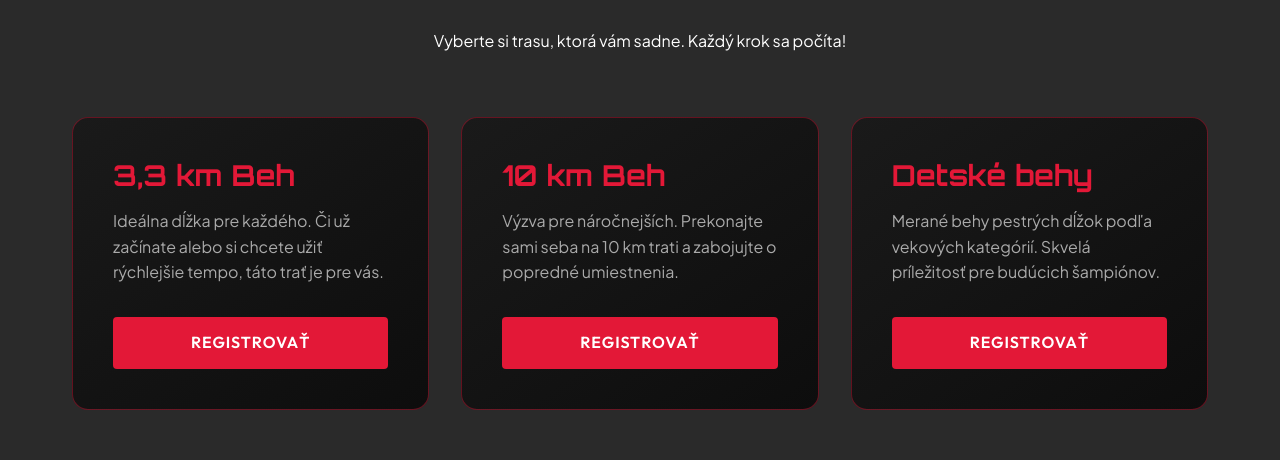
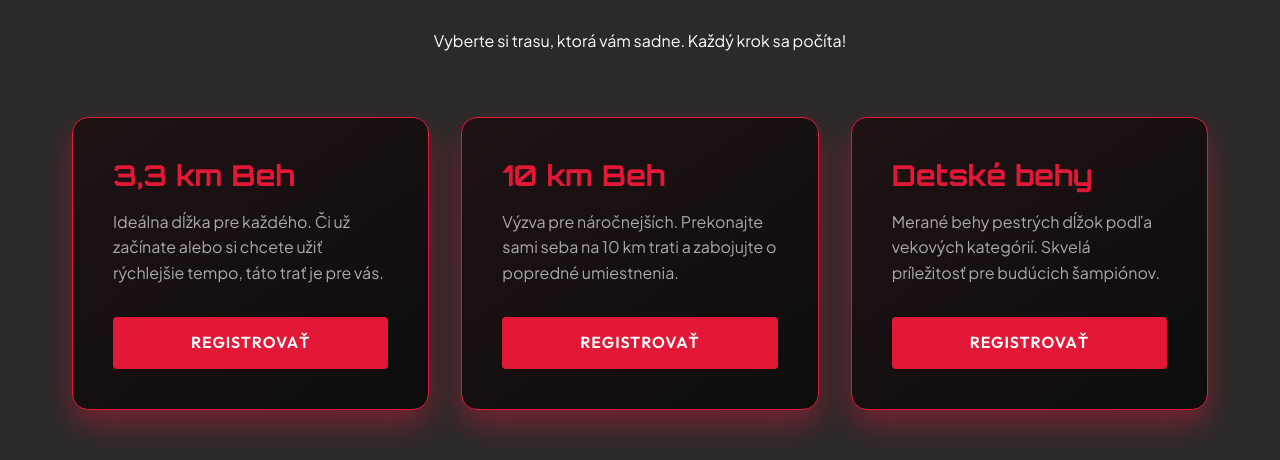
Before and after one commit to soltymwork/runday, a website built with Vite: page index.html in a window 1280 px wide. Shown: the part 1593-2053 px from the top of the page. Built offline with nearby package versions, Linux system fonts and the light colour scheme.

Commit message:
Add files via upload

```diff
--- a/style.css
+++ b/style.css
@@ -771,13 +771,14 @@ box-shadow: 0 15px 30px rgba(0,0,0,0.4);
 }
 
 .highlight-card {
-background: linear-gradient(145deg, #1a1a1a, #0d0d0d);
-border-color: rgba(227, 24, 55, 0.4);
+background: linear-gradient(145deg, #1f1214, #0d0d0d);
+border-color: var(--c-red);
+box-shadow: 0 15px 30px var(--c-red-glow);
 }
 
 .highlight-card:hover {
 border-color: var(--c-red);
-box-shadow: 0 15px 30px var(--c-red-glow);
+box-shadow: 0 20px 40px var(--c-red-glow);
 }
 
 .card-badge {
```
